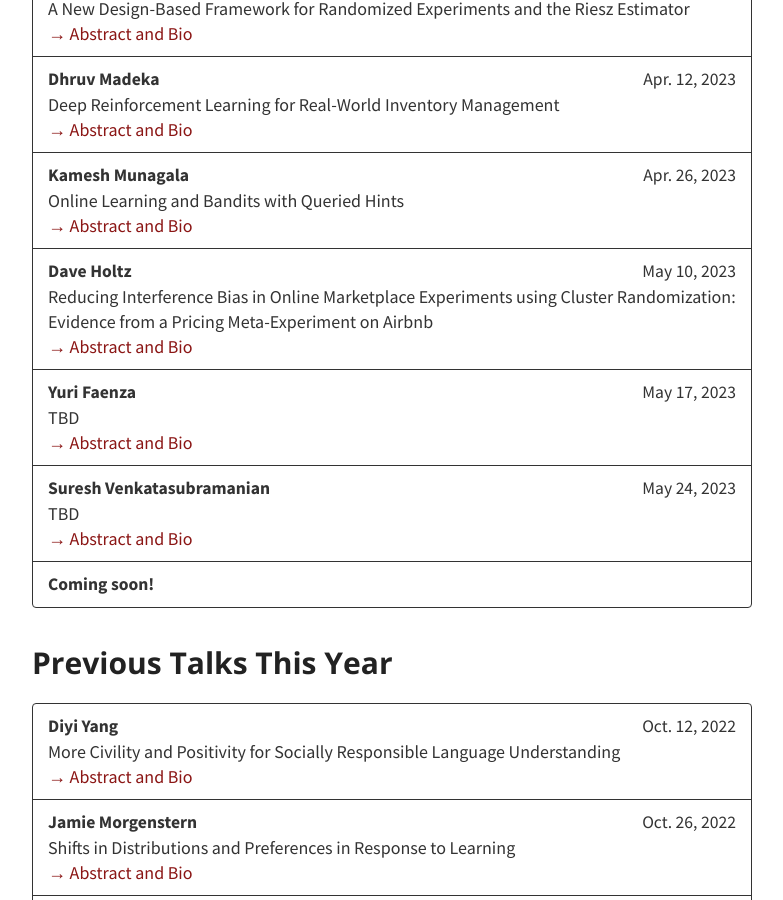
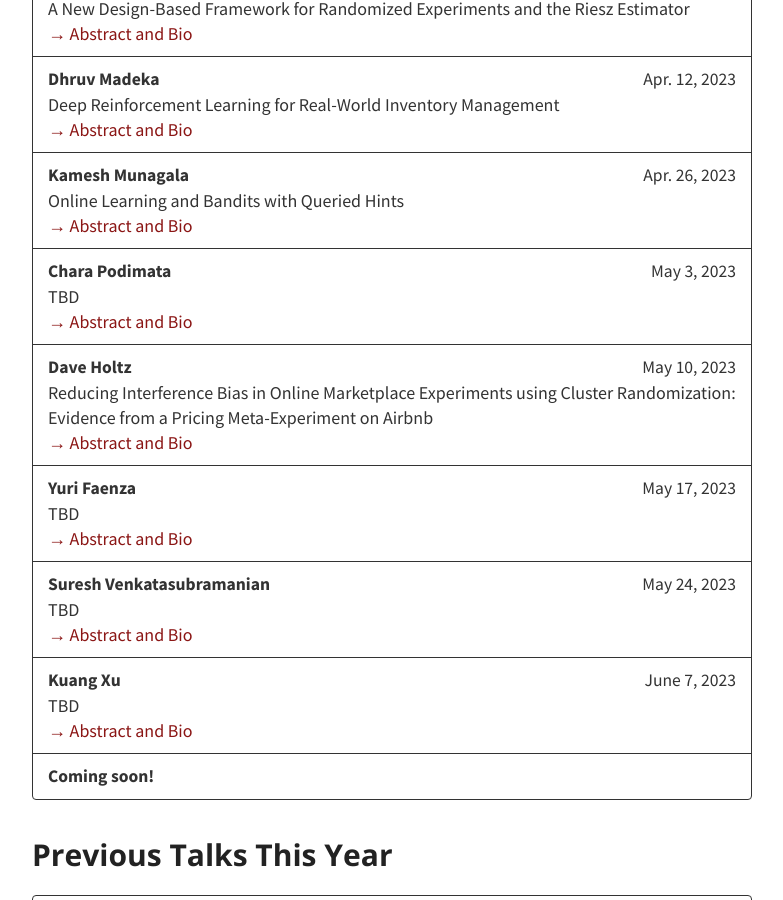
Before and after one commit to stanford-rain-seminar/stanford-rain-seminar.github.io, a Jekyll site: the page built from index.md, in a window 1280 px wide and 900 px high, scrolled down 560 px. Shown: the whole window, without its empty margins (248-1031 px from the left). Built offline with Jekyll 4.4.1, drawn with Linux system fonts in a browser that asks for light colours; nearby versions of some CDN libraries; our own code applies the rules of GitHub Pages for plain Markdown files.

Commit message:
Update talks.yml

```diff
--- a/_data/talks.yml
+++ b/_data/talks.yml
@@ -15,6 +15,11 @@
       title: "Online Learning and Bandits with Queried Hints"
       abstract: "We consider the classic online learning and stochastic multi-armed bandit (MAB) problems, when at each step, the online policy can probe and obtain advice about which of a small number (k) of choices has better reward (or loss) before making its choice. In this model, we derive algorithms whose regret bounds have  exponentially better dependence on the time horizon compared to the classic regret bounds. In particular, we show that probing with k=2 suffices to achieve time-independent regret bounds for online linear and convex optimization. For stochastic MAB with independent arms, we show that the same number of probes improves the dependence of regret on the horizon length T from O(sqrt T) to O(log T). For stochastic MAB, we also consider a stronger model where a probe reveals the reward values of the probed arms, and show that in this case, k=3 probes suffice to achieve parameter-independent constant regret.  Such regret bounds cannot be achieved even with full feedback after the play, showcasing the power of limited 'advice' via probing before making the play. We also present extensions to the  setting where such advice can be imperfect. Joint work with Aditya Bhaskara (Utah), Sreenivas Gollapudi (Google), Sungjin Im (UC Merced), and Kostas Kollias (Google)."
       bio: "Kamesh Munagala is Professor of Computer Science at Duke University.  He is broadly interested in algorithm design, particularly approximation and online algorithms, algorithmic fairness, and algorithmic game theory.  He obtained his Ph.D. (2003) and M.S. (2002) from Stanford University, and B.Tech. (1998) from IIT Bombay. He is an ACM Distinguished Scientist (2019); a recipient of the NSF CAREER Award (2008) and the Alfred P. Sloan Fellowship (2009); and is a co-author on the best papers at the WINE 2018 and WWW 2009 conferences. He was a Visiting Research Professor at Twitter in 2012, served as the Director of Graduate Studies for Duke CS from 2012 to 2015, and currently serves as its Associate Chair."
+    - speaker: Chara Podimata
+      date: May 3, 2023
+      title: TBD
+      abstract: TBD
+      bio:
     - speaker: Dave Holtz
       date: May 10, 2023
       title: "Reducing Interference Bias in Online Marketplace Experiments using Cluster Randomization: Evidence from a Pricing Meta-Experiment on Airbnb"
@@ -27,6 +32,11 @@
       bio:
     - speaker: Suresh Venkatasubramanian
       date: May 24, 2023
+      title: TBD
+      abstract: TBD
+      bio:
+    - speaker: Kuang Xu
+      date: June 7, 2023
       title: TBD
       abstract: TBD
       bio:
```
